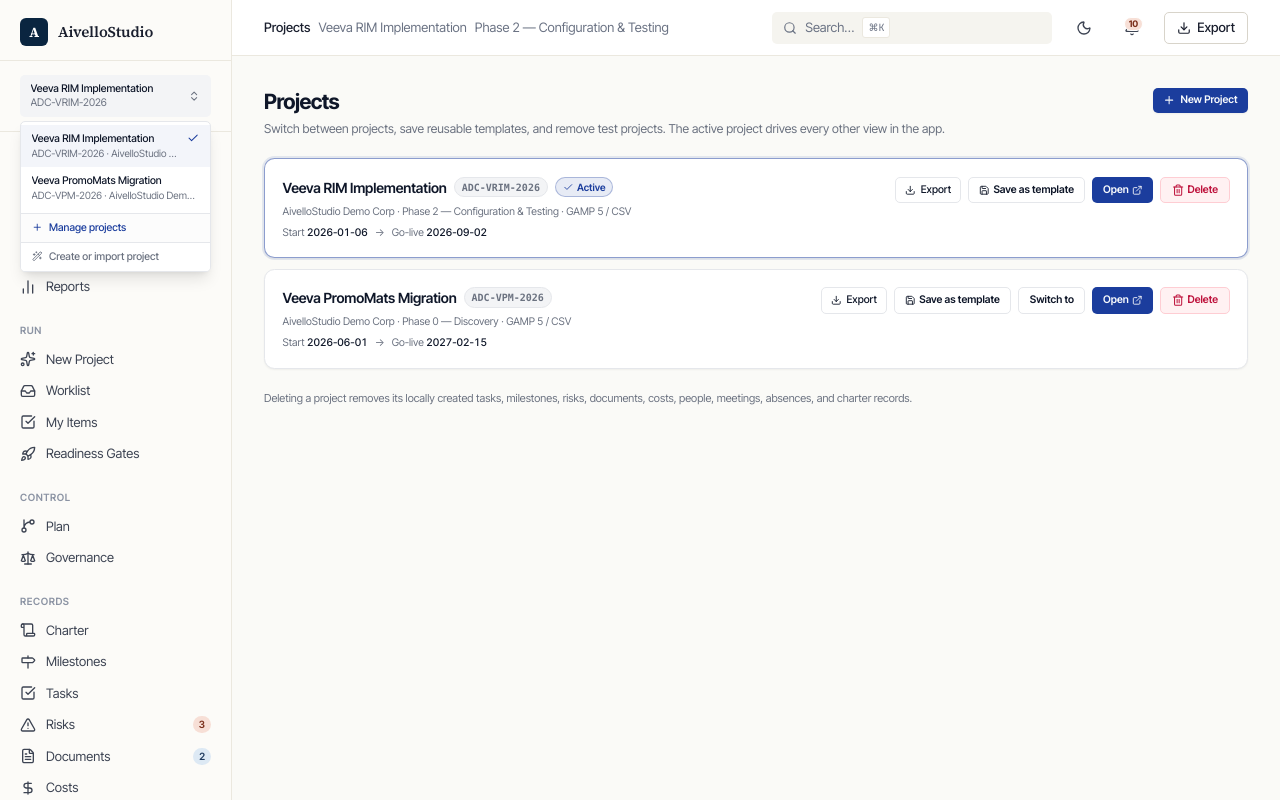
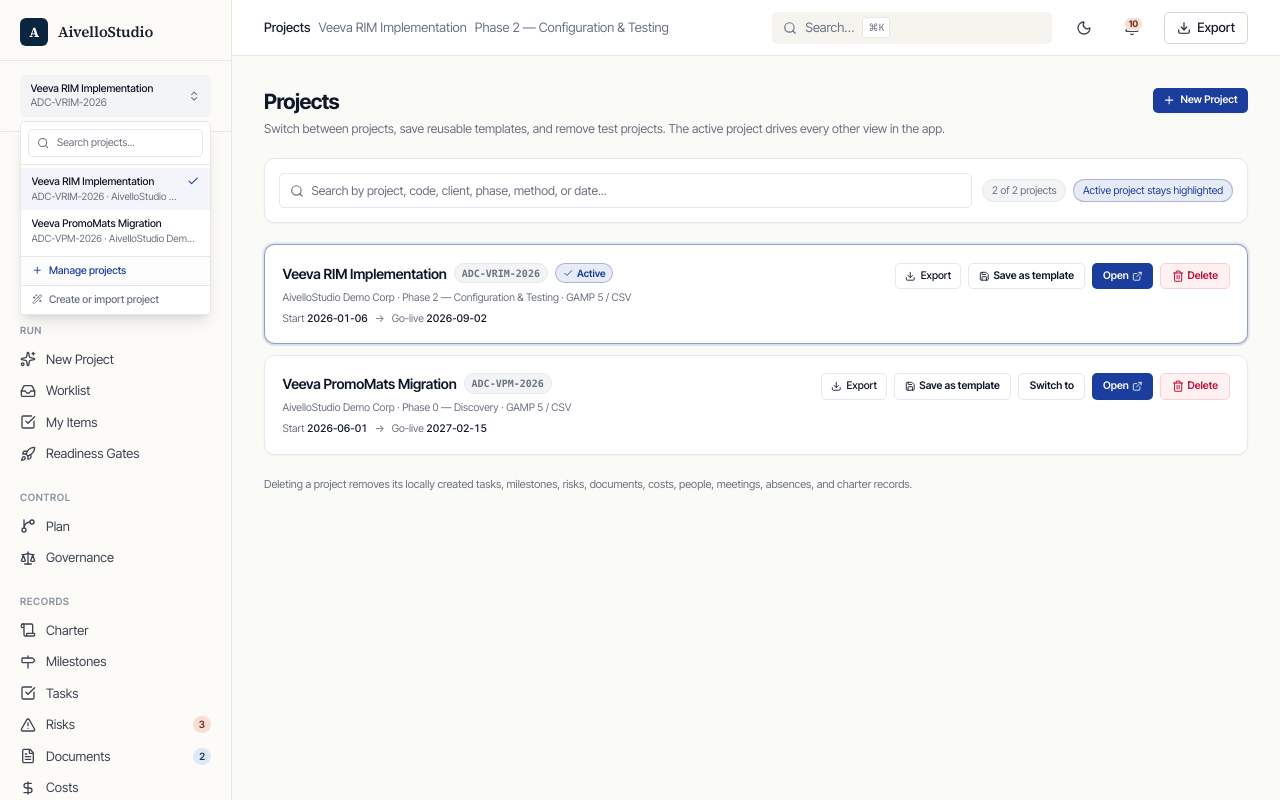
Before and after one commit to buildpod/pharmapm-command-center, a Next.js app in the folder v2/: page /pharmapm-command-center/v2/projects in a window 1280 px wide. Both pictures are taken after a click on the button "Switch project". Shown: the top 800 px of the page. Built offline with nearby package versions, Linux system fonts and the light colour scheme.

Commit message:
Add searchable project controls

```diff
--- a/v2/app/(app)/projects/page.tsx
+++ b/v2/app/(app)/projects/page.tsx
@@ -3,7 +3,7 @@
 import { useState } from "react";
 import Link from "next/link";
 import { toast } from "sonner";
-import { Plus, Check, ExternalLink, Trash2, Save } from "lucide-react";
+import { Plus, Check, ExternalLink, Trash2, Save, Search, X } from "lucide-react";
 import { useProject } from "@/components/projects/project-provider";
 import { ExportButton } from "@/components/projects/export-button";
 import { Field, inputCls, ConfirmDelete } from "@/components/ui/entity-drawer";
@@ -35,6 +35,24 @@
   const [templateSourceId, setTemplateSourceId] = useState<string | null>(null);
   const [templateName, setTemplateName] = useState("");
   const [templateDescription, setTemplateDescription] = useState("");
+  const [query, setQuery] = useState("");
+
+  const normalizedQuery = query.trim().toLowerCase();
+  const filteredProjects = projects.filter((project) => {
+    if (!normalizedQuery) return true;
+    return [
+      project.name,
+      project.code,
+      project.id,
+      project.client,
+      project.phase,
+      project.methodology,
+      project.startDate,
+      project.goLiveDate,
+    ]
+      .filter(Boolean)
+      .some((value) => String(value).toLowerCase().includes(normalizedQuery));
+  });
 
   function handleDelete(id: string) {
     const target = projects.find((p) => p.id === id);
@@ -103,8 +121,41 @@
         </Link>
       </header>
 
+      <section className="rounded-xl border border-border bg-card p-4 shadow-sm" aria-label="Search projects">
+        <div className="flex flex-col gap-3 lg:flex-row lg:items-center lg:justify-between">
+          <label className="relative block flex-1">
+            <Search className="pointer-events-none absolute left-3 top-1/2 h-4 w-4 -translate-y-1/2 text-muted-foreground" />
+            <input
+              value={query}
+              onChange={(event) => setQuery(event.target.value)}
+              className="h-10 w-full rounded-md border border-border bg-background pl-9 pr-9 text-sm text-foreground outline-none transition-colors placeholder:text-muted-foreground focus:border-primary focus:ring-2 focus:ring-primary/15"
+              placeholder="Search by project, code, client, phase, method, or date..."
+              aria-label="Search projects"
+            />
+            {query && (
+              <button
+                type="button"
+                onClick={() => setQuery("")}
+                className="absolute right-2 top-1/2 rounded p-1 text-muted-foreground transition-colors hover:bg-muted hover:text-foreground"
+                aria-label="Clear project search"
+              >
+                <X className="h-3.5 w-3.5" />
+              </button>
+            )}
+          </label>
+          <div className="flex flex-wrap items-center gap-2 text-xs text-muted-foreground">
+            <span className="rounded-full border border-border bg-muted px-2.5 py-1">
+              {filteredProjects.length} of {projects.length} projects
+            </span>
+            <span className="rounded-full border border-primary/30 bg-primary/10 px-2.5 py-1 text-primary">
+              Active project stays highlighted
+            </span>
+          </div>
+        </div>
+      </section>
+
       <div className="space-y-3">
-        {projects.map((p) => {
+        {filteredProjects.map((p) => {
           const isActive = p.id === activeProjectId;
           const isConfirming = confirmDeleteId === p.id;
           return (
@@ -213,6 +264,22 @@
             </div>
           );
         })}
+        {filteredProjects.length === 0 && (
+          <div className="rounded-xl border border-dashed border-border bg-card p-10 text-center">
+            <Search className="mx-auto h-6 w-6 text-muted-foreground" />
+            <h3 className="mt-3 text-sm font-semibold text-foreground">No matching projects</h3>
+            <p className="mt-1 text-sm text-muted-foreground">
+              Try a project code, client name, phase, methodology, or go-live date.
+            </p>
+            <button
+              type="button"
+              onClick={() => setQuery("")}
+              className="mt-4 rounded-md border border-border bg-card px-3 py-1.5 text-xs font-semibold text-foreground hover:bg-muted"
+            >
+              Clear search
+            </button>
+          </div>
+        )}
       </div>
 
       <p className="text-[11px] text-muted-foreground">
--- a/v2/components/projects/project-switcher.tsx
+++ b/v2/components/projects/project-switcher.tsx
@@ -2,7 +2,7 @@
 
 import { useState, useRef, useEffect } from "react";
 import Link from "next/link";
-import { ChevronsUpDown, Check, Plus, Wand2 } from "lucide-react";
+import { ChevronsUpDown, Check, Plus, Wand2, Search, X } from "lucide-react";
 import { useProject } from "./project-provider";
 import { cn } from "@/lib/utils";
 
@@ -13,7 +13,24 @@
 export function ProjectSwitcher() {
   const { projects, activeProject, setActiveProjectId } = useProject();
   const [open, setOpen] = useState(false);
+  const [query, setQuery] = useState("");
   const ref = useRef<HTMLDivElement>(null);
+
+  const normalizedQuery = query.trim().toLowerCase();
+  const filteredProjects = projects.filter((project) => {
+    if (!normalizedQuery) return true;
+    return [
+      project.name,
+      project.code,
+      project.id,
+      project.client,
+      project.phase,
+      project.methodology,
+      project.goLiveDate,
+    ]
+      .filter(Boolean)
+      .some((value) => String(value).toLowerCase().includes(normalizedQuery));
+  });
 
   useEffect(() => {
     function onClick(e: MouseEvent) {
@@ -40,13 +57,35 @@
 
       {open && (
         <div className="absolute left-0 right-0 top-full z-50 mt-1 rounded-md border border-border bg-card shadow-lg overflow-hidden">
+          <div className="border-b border-border p-2">
+            <label className="relative block">
+              <Search className="pointer-events-none absolute left-2.5 top-1/2 h-3.5 w-3.5 -translate-y-1/2 text-muted-foreground" />
+              <input
+                value={query}
+                onChange={(event) => setQuery(event.target.value)}
+                className="h-8 w-full rounded-md border border-border bg-background pl-8 pr-8 text-xs text-foreground outline-none placeholder:text-muted-foreground focus:border-primary focus:ring-2 focus:ring-primary/15"
+                placeholder="Search projects..."
+                aria-label="Search projects"
+              />
+              {query && (
+                <button
+                  type="button"
+                  onClick={() => setQuery("")}
+                  className="absolute right-1.5 top-1/2 rounded p-1 text-muted-foreground hover:bg-muted hover:text-foreground"
+                  aria-label="Clear project search"
+                >
+                  <X className="h-3 w-3" />
+                </button>
+              )}
+            </label>
+          </div>
           <ul className="max-h-64 overflow-y-auto py-1">
-            {projects.map((p) => {
+            {filteredProjects.map((p) => {
               const active = p.id === activeProject.id;
               return (
                 <li key={p.id}>
                   <button
-                    onClick={() => { setActiveProjectId(p.id); setOpen(false); }}
+                    onClick={() => { setActiveProjectId(p.id); setOpen(false); setQuery(""); }}
                     className={cn(
                       "flex w-full items-start justify-between gap-2 px-3 py-2 text-left text-xs transition-colors hover:bg-muted",
                       active && "bg-primary/5"
@@ -63,6 +102,11 @@
                 </li>
               );
             })}
+            {filteredProjects.length === 0 && (
+              <li className="px-3 py-4 text-center text-xs text-muted-foreground">
+                No matching projects.
+              </li>
+            )}
           </ul>
           <Link
             href="/projects"
```
Also changed, not shown: 1 other file (tests, documents, lock files or other folders).
